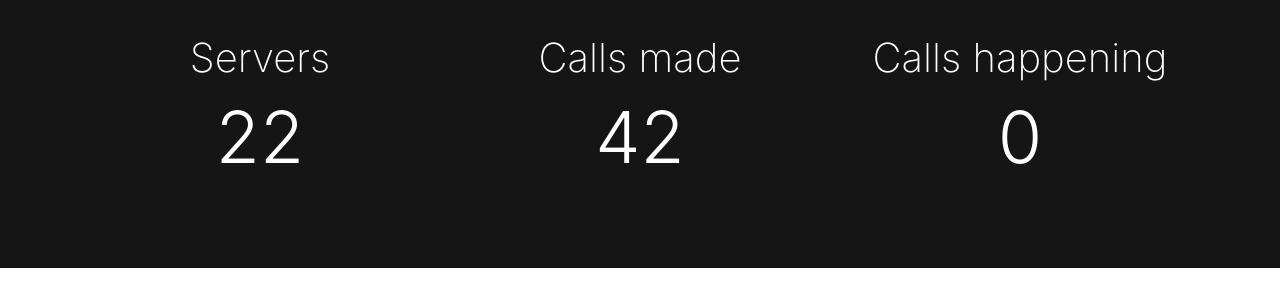
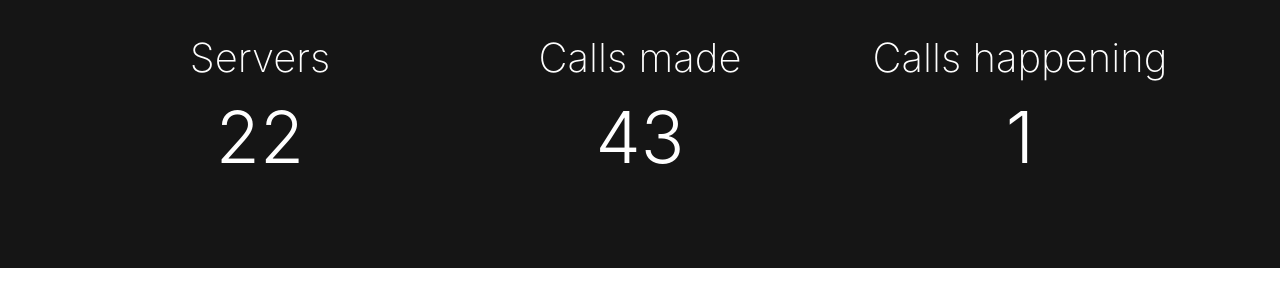
Before and after one commit to tumblenet/tnphone.tumblenet.ga, a Jekyll site: the page built from index.html, in a window 1280 px wide and 900 px high, scrolled down 443 px. Shown: the part 167-467 px from the top of the window. Built offline with Jekyll 4.4.1, drawn with Linux system fonts in a browser that asks for light colours; nearby versions of some CDN libraries.

Commit message:
Update Phones feed

```diff
--- a/_data/phones.json
+++ b/_data/phones.json
@@ -127,7 +127,7 @@
 			"wwtbam": false
 		}
 	],
-	"callsMade": 42,
+	"callsMade": 43,
 	"servers": 22,
-	"currentCalls": 0
+	"currentCalls": 1
 }
```
